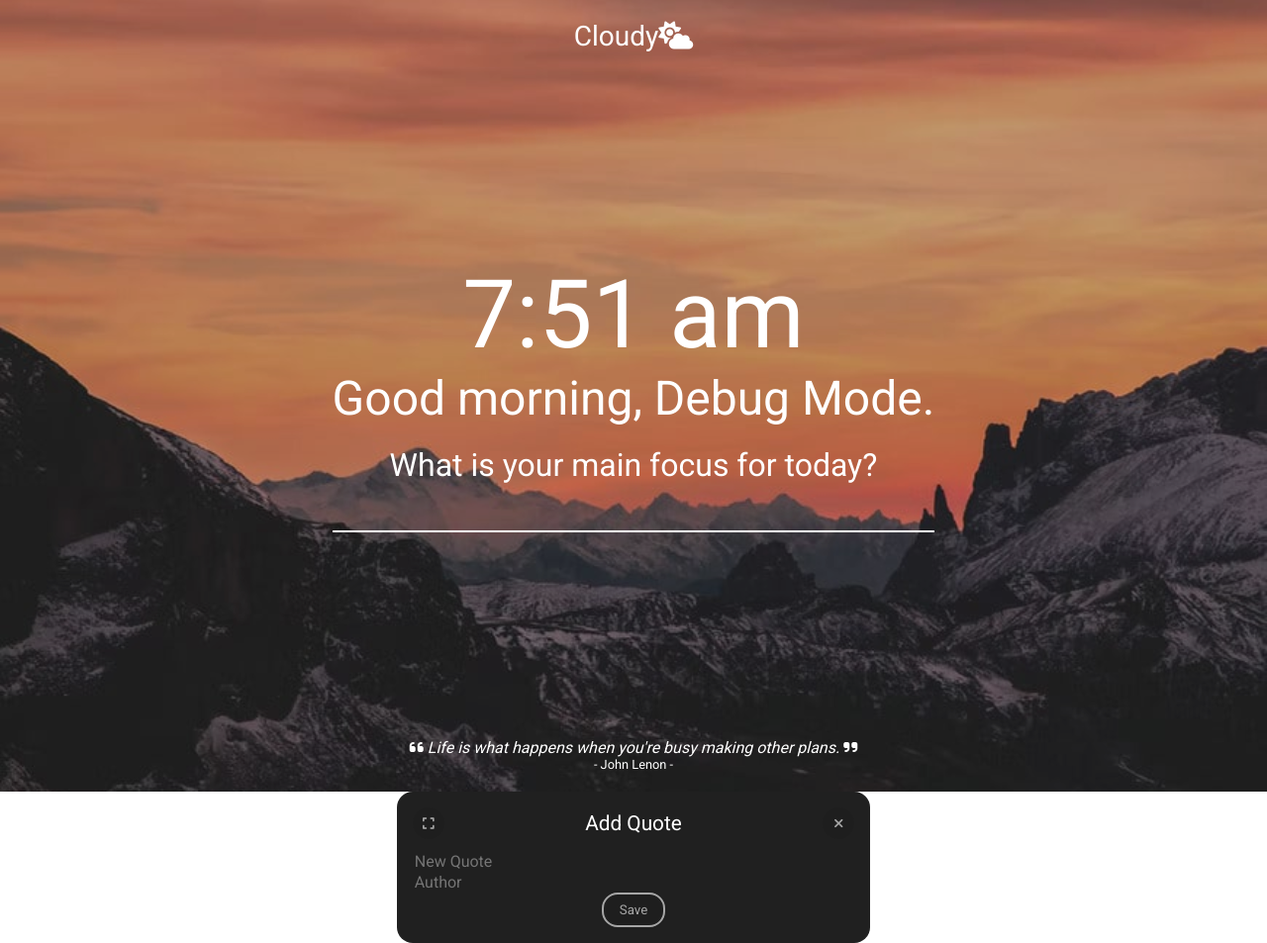
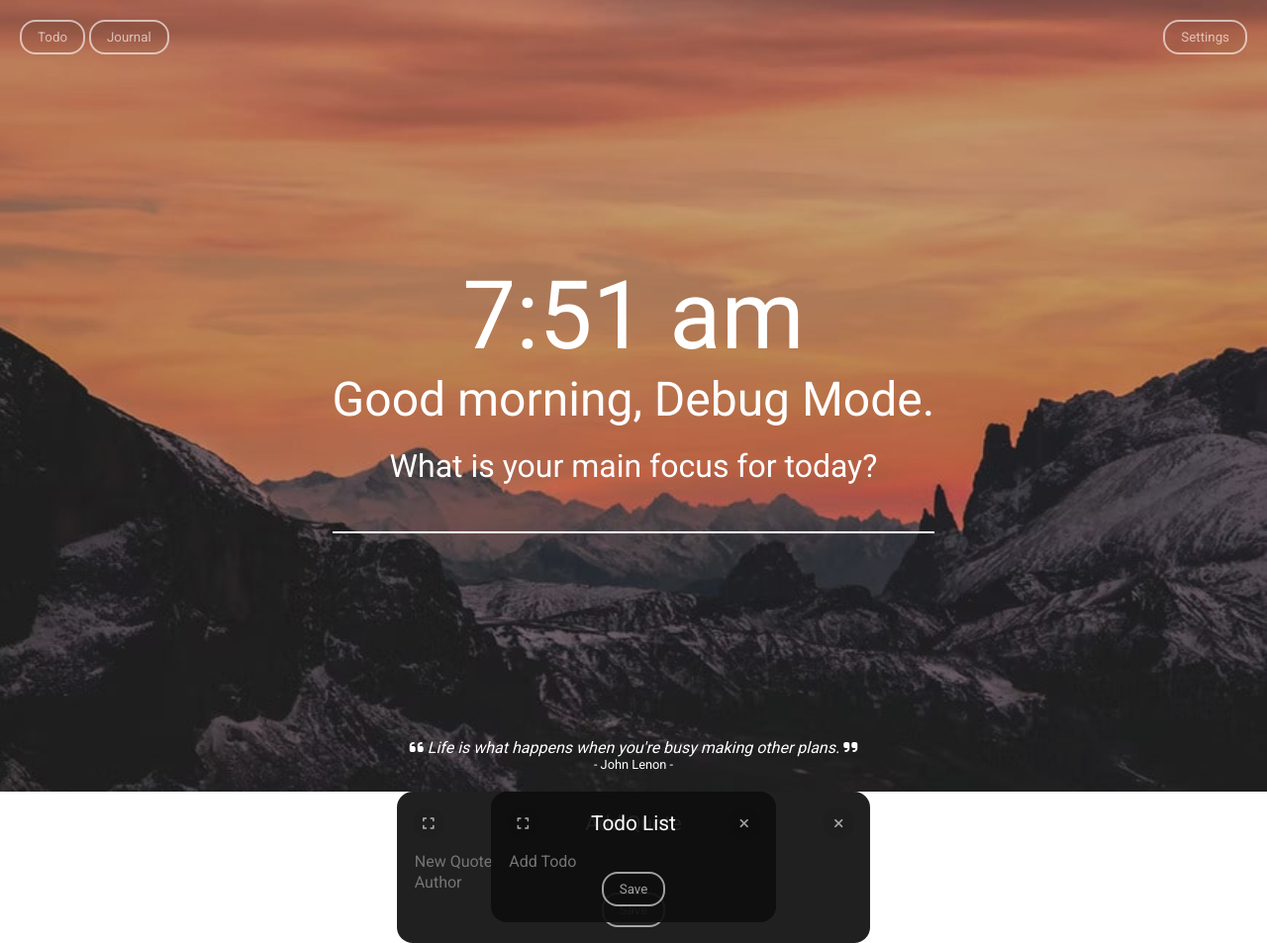
Before and after one commit to luhluh-17/momentum-app, a plain HTML site: page index.html in a window 1280 px wide. Shown: the whole page at 99% size. Drawn offline with Linux system fonts and the light colour scheme.

Commit message:
adds initial layout of todo

```diff
--- a/index.html
+++ b/index.html
@@ -13,13 +13,18 @@
   <script type="module" src="js/app.js"></script>
   <title>Momentum App</title>
 </head>
+<!-- TODO Fix data-attribute naming -->
 
 <body>
   <div class="background"></div>
   <main data-main class="flex-col">
 
-    <section class="weather">
-      <h4>Cloudy<i class="fa-solid fa-cloud-sun"></i></h4>
+    <section class="flex-row fill-width">
+      <div>
+        <button class="button" data-open-todo>Todo</button>
+        <button class="button">Journal</button>
+      </div>
+      <button class="button">Settings</button>
     </section>
 
     <section>
@@ -85,7 +90,6 @@
           <i class="fa-solid fa-xmark"></i>
         </button>
       </header>
-
       <form class="mt-3" method="dialog" data-quote-form>
         <input type="text" class="colored" placeholder="New Quote" required>
         <input type="text" class="colored" placeholder="Author">
@@ -94,6 +98,24 @@
     </div>
   </dialog>
 
+  <dialog class="modal colored flex-col" data-modal-todo>
+    <div>
+      <header class="flex-row modal-header">
+        <button class="btn-icon" data-expand-todo>
+          <i class="fa-solid fa-expand"></i>
+        </button>
+        <h5>Todo List</h5>
+        <button class="btn-icon" data-close-todo>
+          <i class="fa-solid fa-xmark"></i>
+        </button>
+      </header>
+      <form class="mt-3" method="dialog" data-form-todo>
+        <input type="text" class="colored" placeholder="Add Todo" required>
+        <button class="button" type="submit">Save</button>
+      </form>
+    </div>
+  </dialog>
+
 </body>
 
 </html>
--- a/js/app.js
+++ b/js/app.js
@@ -1,6 +1,7 @@
 import { displayTime, greetUser } from './clock.js'
 import { animateModal, capitalizeWord, displayUser } from './helper.js'
 import { initEventListener } from './quotes.js'
+import { todoListener } from './todo.js'
 
 const modalName = document.querySelector('[data-modal-name]')
 const inputName = document.querySelector('[data-input-name]')
@@ -32,6 +33,7 @@ setInterval(() => {
 }, 1000)
 
 initEventListener()
+todoListener()
 
 function showNext(next) {
   if (next === modalAct) {
--- /dev/null
+++ b/js/todo.js
@@ -0,0 +1,14 @@
+const modal = document.querySelector('[data-modal-todo]')
+const form = document.querySelector('[data-form-todo]')
+
+export const todoListener= () => {
+  const btnOpen = document.querySelector('[data-open-todo]')
+  const btnClose = document.querySelector('[data-close-todo]')
+
+
+  btnOpen.addEventListener('click', openMenu)
+  btnClose.addEventListener('click', closeMenu)
+}
+
+const openMenu = () => modal.showModal()
+const closeMenu = () => modal.close()
--- a/scss/utils/_display.scss
+++ b/scss/utils/_display.scss
@@ -11,3 +11,8 @@
   gap: var(--space-6);
   align-items: center;
 }
+
+.fill-width {
+  justify-content: space-between;
+  width: 100%;
+}
```
Also changed, not shown: css/main.css, 1 other file.
